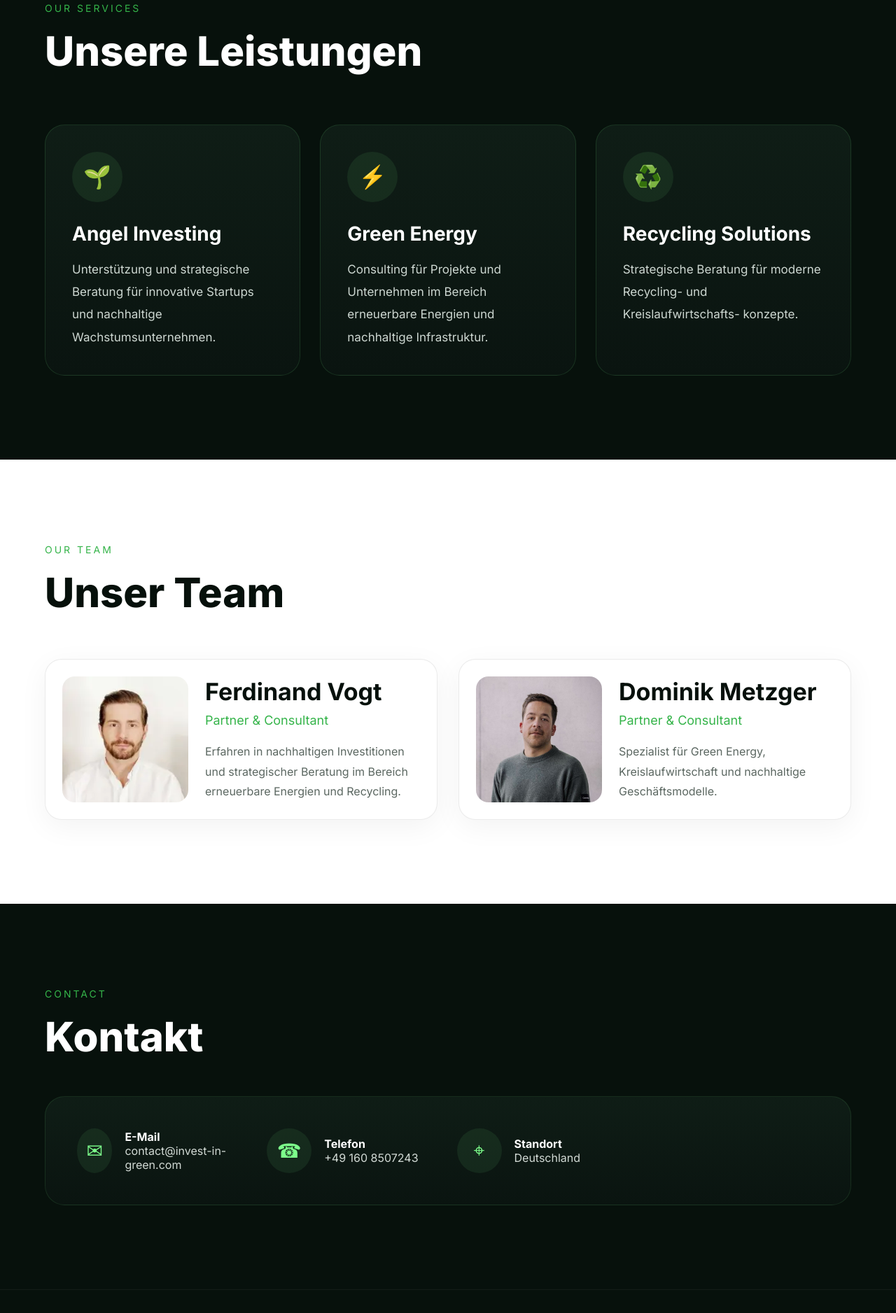
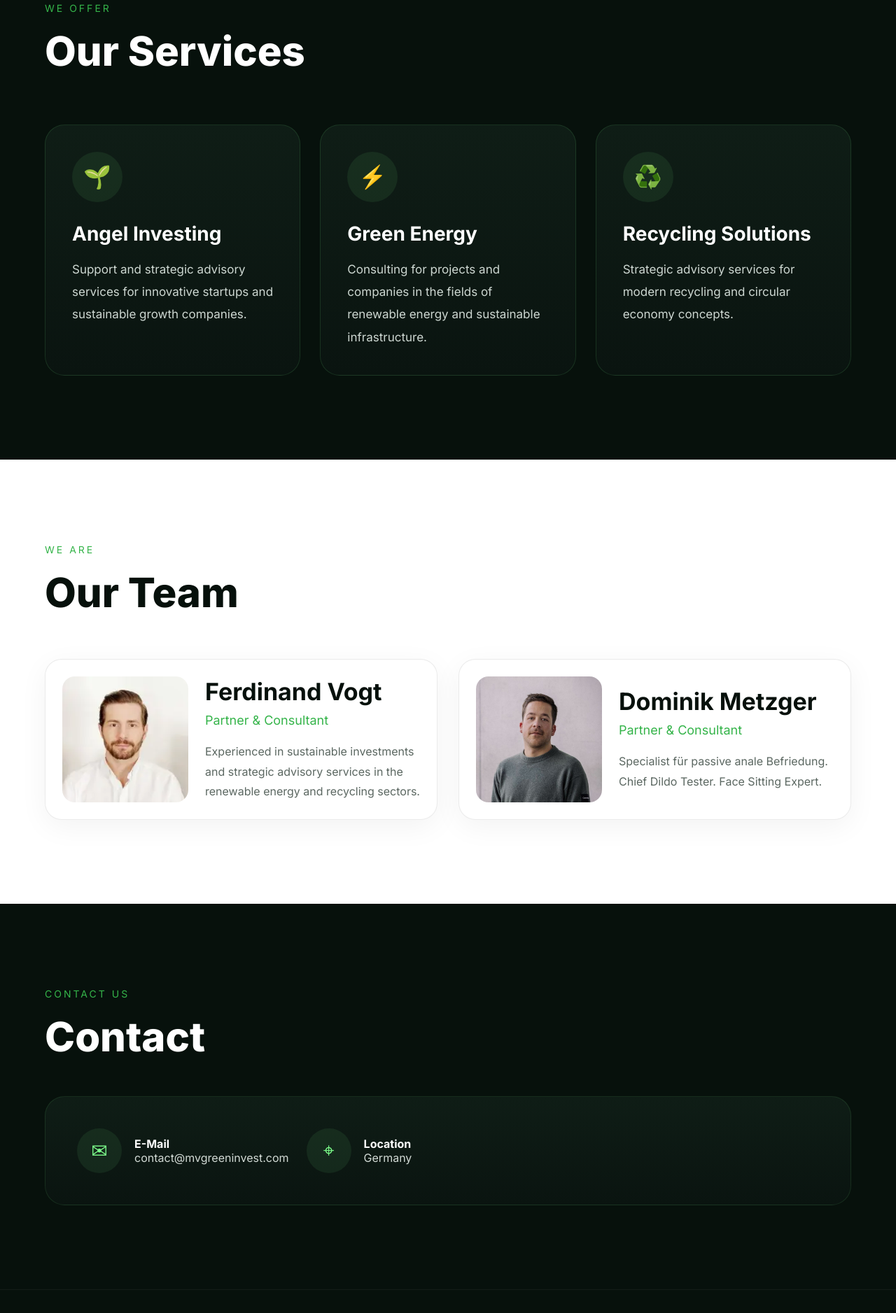
Before and after one commit to AnniS1996/green-investments, a plain HTML site: page index.html in a window 1280 px wide. Shown: the part 1719-3596 px from the top of the page at 70% size. Drawn offline with Linux system fonts and the light colour scheme.

Commit message:
Update index.html

```diff
--- a/index.html
+++ b/index.html
@@ -483,15 +483,14 @@
       </div>
 
       <h2 class="section-title">
-        Über uns
+        About Us
       </h2>
 
       <p class="section-text">
-        Green Investments ist spezialisiert auf
-        Consulting und strategische Beratung in den Bereichen
-        nachhaltige Energie, Recycling und Angel Investing.
-        Unser Fokus liegt auf innovativen Geschäftsmodellen,
-        nachhaltiger Entwicklung und langfristigen Partnerschaften.
+        Green Investments specializes in consulting and strategic
+        advisory services in the fields of sustainable energy,
+        recycling, and angel investing. Our focus is on innovative
+        business models, sustainable development, and long-term partnerships.
       </p>
 
     </div>
@@ -511,11 +510,11 @@
   <div class="container">
 
     <div class="section-label">
-      Our Services
+      We Offer
     </div>
 
     <h2 class="section-title">
-      Unsere Leistungen
+      Our Services
     </h2>
 
     <div class="services-grid">
@@ -523,25 +522,25 @@
       <div class="service-card">
         <div class="service-icon">🌱</div>
         <h3>Angel Investing</h3>
-        <p>Unterstützung und strategische Beratung
-          für innovative Startups und nachhaltige
-          Wachstumsunternehmen.</p>
+        <p>Support and strategic advisory services
+          for innovative startups and sustainable
+          growth companies.</p>
       </div>
 
       <div class="service-card">
         <div class="service-icon">⚡</div>
         <h3>Green Energy</h3>
-        <p>Consulting für Projekte und Unternehmen
-          im Bereich erneuerbare Energien und
-          nachhaltige Infrastruktur.</p>
+        <p>Consulting for projects and companies
+          in the fields of renewable energy and
+          sustainable infrastructure.</p>
       </div>
 
       <div class="service-card">
         <div class="service-icon">♻️</div>
         <h3>Recycling Solutions</h3>
-        <p>Strategische Beratung für moderne
-          Recycling- und Kreislaufwirtschafts-
-          konzepte.</p>
+        <p>Strategic advisory services
+          for modern recycling and
+          circular economy concepts.</p>
       </div>
 
     </div>
@@ -557,11 +556,11 @@
   <div class="container">
 
     <div class="section-label">
-      Our Team
+      We Are
     </div>
 
     <h2 class="section-title">
-      Unser Team
+      Our Team
     </h2>
 
     <div class="team-grid">
@@ -579,9 +578,9 @@
           </div>
 
           <p>
-            Erfahren in nachhaltigen Investitionen
-            und strategischer Beratung im Bereich
-            erneuerbare Energien und Recycling.
+            Experienced in sustainable investments
+            and strategic advisory services in the
+            renewable energy and recycling sectors.
           </p>
 
         </div>
@@ -601,9 +600,9 @@
           </div>
 
           <p>
-            Spezialist für Green Energy,
-            Kreislaufwirtschaft und nachhaltige
-            Geschäftsmodelle.
+            Specialist für passive anale
+            Befriedung. Chief Dildo Tester.
+            Face Sitting Expert.
           </p>
 
         </div>
@@ -623,11 +622,11 @@
   <div class="container">
 
     <div class="section-label">
-      Contact
+      Contact Us
     </div>
 
     <h2 class="section-title">
-      Kontakt
+      Contact
     </h2>
 
     <div class="contact-card">
@@ -636,23 +635,16 @@
         <div class="contact-icon">✉</div>
         <div>
           <h4>E-Mail</h4>
-          <p>contact@invest-in-green.com</p>
+          <p>contact@mvgreeninvest.com</p>
         </div>
       </div>
 
-      <div class="contact-item">
-        <div class="contact-icon">☎</div>
-        <div>
-          <h4>Telefon</h4>
-          <p>+49 160 8507243</p>
-        </div>
-      </div>
 
       <div class="contact-item">
         <div class="contact-icon">⌖</div>
         <div>
-          <h4>Standort</h4>
-          <p>Deutschland</p>
+          <h4>Location</h4>
+          <p>Germany</p>
         </div>
       </div>
 
```
